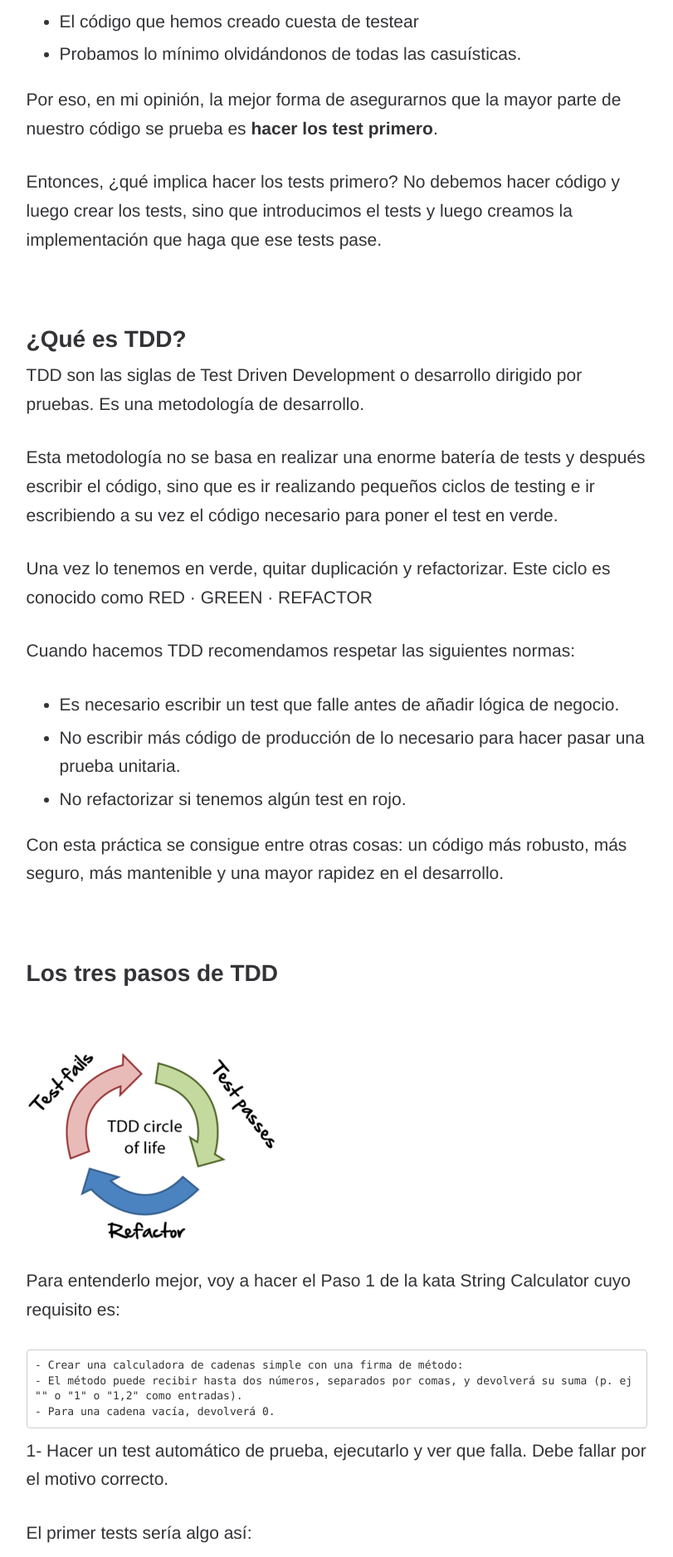
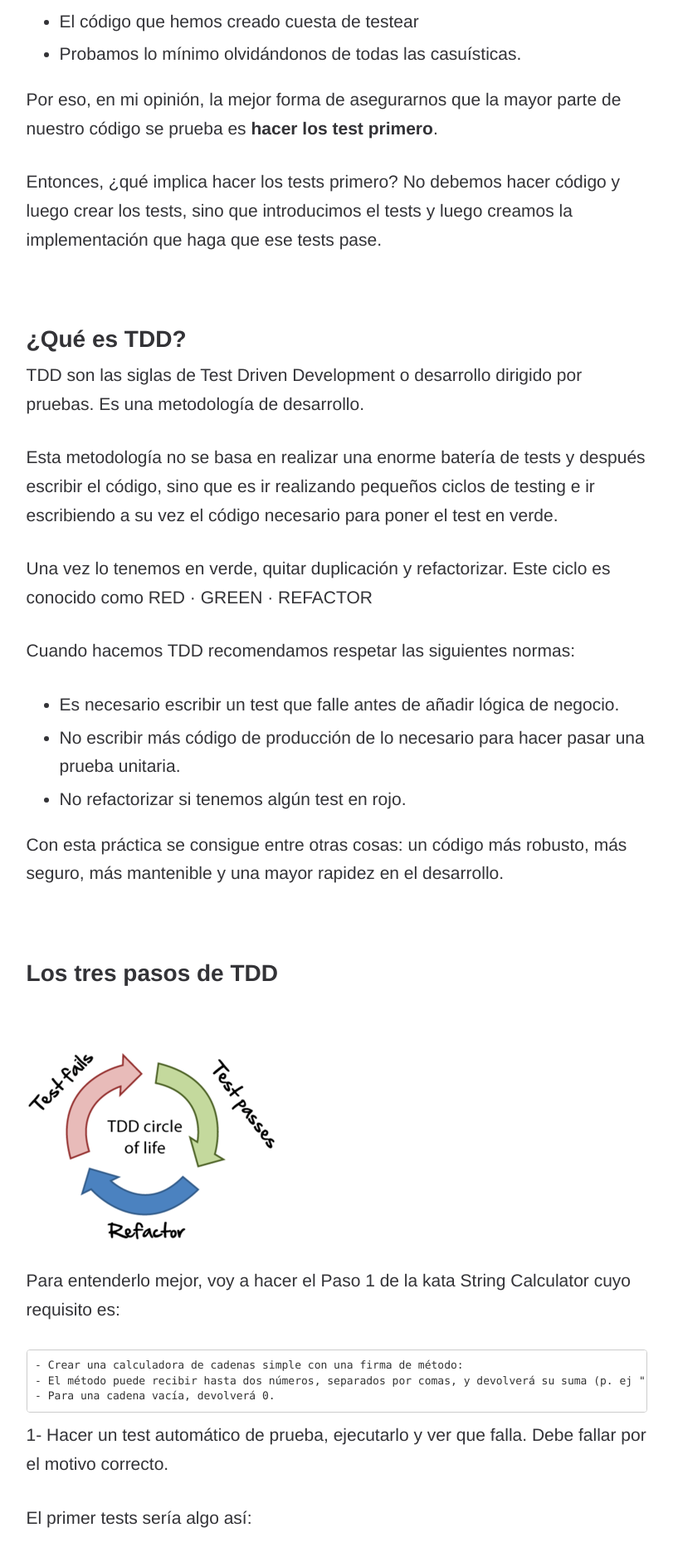
Before and after one commit to CodiumTeam/CodiumTeam.github.io, a Jekyll site: the page built from _posts/2022-05-10-que-es-tdd.md, in a window 1280 px wide. Shown: the part 1196-3072 px from the top of the page at 83% size, without its empty margins (234-1045 px from the left). Built offline with Jekyll 4.4.1, drawn with Linux system fonts in a browser that asks for light colours; some web fonts are replaced; grey boxes are pictures that could not be loaded.

```diff
--- a/_sass/_syntax-highlighting.scss
+++ b/_sass/_syntax-highlighting.scss
@@ -143,3 +143,7 @@
 .highlight .gu {
   color: #8250df;
 }
+
+pre code {
+  white-space: inherit;
+}
```
